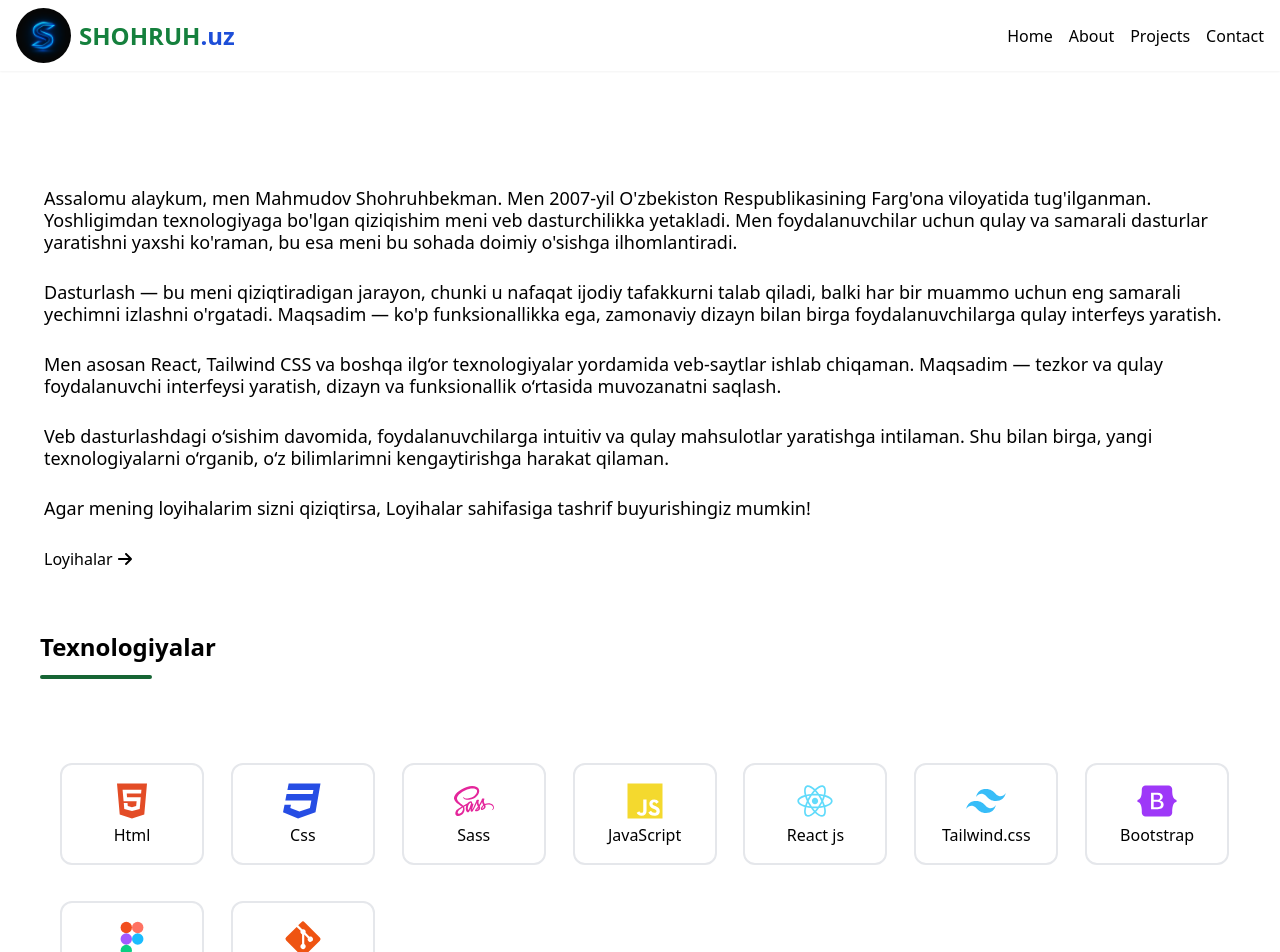
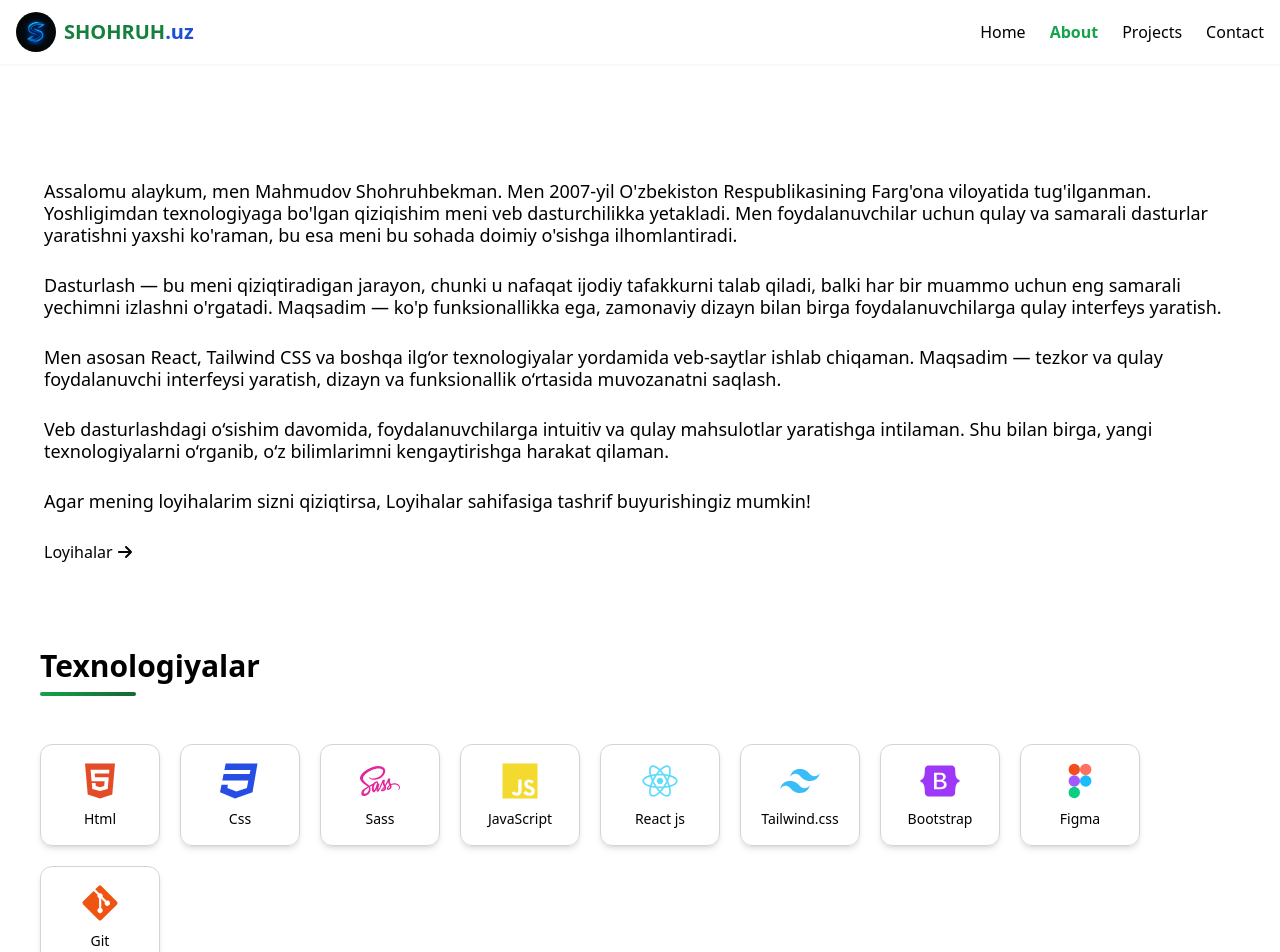
Before and after one commit to shokhruh61/shokhruh-uz, a React (Vite) app: page /about in a window 1280 px wide. Shown: the top 952 px of the page. Built offline with nearby package versions, Linux system fonts and the light colour scheme.

Commit message:
full website

```diff
--- a/package.json
+++ b/package.json
@@ -15,6 +15,7 @@
     "framer-motion": "^12.7.4",
     "i18next": "^25.0.0",
     "i18next-browser-languagedetector": "^8.0.4",
+    "lucide-react": "^0.503.0",
     "react": "^19.0.0",
     "react-dom": "^19.0.0",
     "react-i18next": "^15.4.1",
--- a/src/App.jsx
+++ b/src/App.jsx
@@ -1,4 +1,3 @@
-import React from "react";
 import { Route, Routes } from "react-router-dom";
 import Home from "./pages/Home";
 import MainLayout from "./layouts/MainLayout";
@@ -9,6 +8,8 @@ import { Bounce, ToastContainer } from "react-toastify";
 import "react-toastify/dist/ReactToastify.css";
 
 function App() {
+
+
   return (
     <div>
       <Routes>
--- a/src/components/Header.jsx
+++ b/src/components/Header.jsx
@@ -1,93 +1,91 @@
+import { useState } from "react";
 import { Link, useLocation } from "react-router-dom";
-import { useEffect, useRef } from "react";
-import Logo from "../assets/images/mylogo.png";
-import { FaBars } from "react-icons/fa6";
-import { FaHome } from "react-icons/fa";
+import { FaBars, FaTimes, FaHome } from "react-icons/fa";
 import { FcAbout } from "react-icons/fc";
 import { MdContacts } from "react-icons/md";
 import { GrProjects } from "react-icons/gr";
+import Logo from "../assets/images/mylogo.png";
 
-function Header() {
-  const dropdownRef = useRef(null);
+const navLinks = [
+  { name: "Home", to: "/", icon: <FaHome /> },
+  { name: "About", to: "/about", icon: <FcAbout /> },
+  { name: "Projects", to: "/projects", icon: <GrProjects /> },
+  { name: "Contact", to: "/contact", icon: <MdContacts /> },
+];
+
+const Header = () => {
+  const [menuOpen, setMenuOpen] = useState(false);
   const location = useLocation();
 
-  useEffect(() => {
-    const dropdown = dropdownRef.current;
-    if (dropdown) {
-      const details = dropdown.querySelector("ul");
-      if (details) {
-        dropdown.removeAttribute("open");
-      }
-    }
-  }, [location.pathname]);
+  const toggleMenu = () => setMenuOpen(!menuOpen);
+  const closeMenu = () => setMenuOpen(false);
 
   return (
-    <div>
-      <div className="bg-base-100">
-        <header className="container mx-auto flex w-full items-center justify-between bg-base-100 px-4 py-2 shadow-sm">
-          <div className="">
-            <Link to="/" className="flex items-center gap-2">
+    <header className="sticky top-0 z-50 bg-base-100 shadow-sm">
+      <div className="container mx-auto flex items-center justify-between px-4 py-3">
+        {/* Logo */}
+        <Link to="/" className="flex items-center gap-2" onClick={closeMenu}>
           <img
-                className="h-[55px] w-[55px] transform rounded-full hover:scale-100"
             src={Logo}
-                alt="my logo png"
+            alt="logo"
+            className="h-10 w-10 rounded-full transition hover:scale-105"
           />
-              <div>
-                <p className="flex text-2xl font-bold text-green-700 duration-300 hover:text-green-300">
-                  SH
-                  <span className="hidden md:block">OHRUH</span>
+          <p className="text-xl font-bold text-green-700">
+            SH<span className="hidden md:inline">OHRUH</span>
             <span className="text-blue-700">.uz</span>
           </p>
-              </div>
         </Link>
+
+        {/* Desktop Nav */}
+        <nav className="hidden gap-6 md:flex">
+          {navLinks.map((link) => (
+            <Link
+              key={link.to}
+              to={link.to}
+              className={`transition hover:text-green-500 ${
+                location.pathname === link.to ? "font-bold text-green-600" : ""
+              }`}
+            >
+              {link.name}
+            </Link>
+          ))}
+        </nav>
+
+        {/* Hamburger */}
+        <button
+          className="text-2xl text-green-700 md:hidden"
+          onClick={toggleMenu}
+        >
+          {menuOpen ? <FaTimes /> : <FaBars />}
+        </button>
       </div>
 
-          <div className="">
-            <nav className="hidden md:block">
-              <ul className="flex items-center gap-4 sm:flex">
-                <li>
-                  <Link to="/">Home</Link>
-                </li>
-                <li>
-                  <Link to="/about">About</Link>
-                </li>
-                <li>
-                  <Link to="/projects">Projects</Link>
-                </li>
-                <li>
-                  <Link to="/contact">Contact</Link>
-                </li>
-              </ul>
-            </nav>
-          </div>
-        </header>
-      </div>
-      <div className="fixed bottom-0 left-0 z-50 w-full bg-base-300 p-4 md:hidden md:p-3 lg:p-2">
-        <ul className="flex items-center justify-between">
-          <li>
-            <Link to="/">
-              <FaHome className="h-5 w-5" />
+      {/* Mobile Menu */}
+      {/* Mobile Menu - Fixed Overlay style */}
+      {menuOpen && (
+        <div className="fixed left-0 right-0 top-[60px] z-40 bg-base-100 shadow-md md:hidden">
+          <ul className="flex flex-col gap-4 px-4 py-4">
+            {navLinks.map((link) => (
+              <li key={link.to}>
+                <Link
+                  to={link.to}
+                  onClick={closeMenu}
+                  className={`flex items-center gap-2 text-lg transition hover:text-green-500 ${
+                    location.pathname === link.to
+                      ? "font-semibold text-green-600"
+                      : ""
+                  }`}
+                >
+                  {link.icon}
+                  {link.name}
                 </Link>
               </li>
-          <li>
-            <Link to="/about">
-              <FcAbout className="h-5 w-5" />
-            </Link>
-          </li>
-          <li>
-            <Link to="/contact">
-              <MdContacts className="h-5 w-5" />
-            </Link>
-          </li>
-          <li>
-            <Link to="/projects">
-              <GrProjects className="h-5 w-5" />
-            </Link>
-          </li>
+            ))}
           </ul>
         </div>
-    </div>
+      )}
+    </header>
   );
-}
+};
 
 export default Header;
--- a/src/components/ProjectCard.jsx
+++ b/src/components/ProjectCard.jsx
@@ -1,39 +1,41 @@
 import React from "react";
-import { FaGithub } from "react-icons/fa";
+import { FaGithub, FaFilePdf } from "react-icons/fa";
 import { PiBrowsersThin } from "react-icons/pi";
-import { FaFilePdf } from "react-icons/fa";
+import FadeInUp from "./FadeInUp";
 
-import FadeInUp from "./FadeInUp";
 function ProjectCard({ image, title, stack, githubUrl, liveUrl }) {
   return (
-    <div>
     <FadeInUp delay={0.1}>
-        <div className="w-96 overflow-hidden rounded-xl bg-[#0f172a] px-7 py-5 text-white shadow-md duration-300 hover:rounded sm:px-0 sm:py-0 md:p-2">
-          <FadeInUp delay={0.1}>
-            <div className="relative h-48 bg-[#1e293b]">
+      <div className="w-full max-w-sm overflow-hidden rounded-2xl bg-[#0f172a] shadow-lg transition-transform duration-300 hover:scale-[1.02] sm:w-[90%] md:w-96 p-3 sm:p-4">
+        {/* Image Section */}
+        <FadeInUp delay={0.2}>
+          <div className="relative h-48 sm:h-52 md:h-56 lg:h-60">
             <img
               src={image}
               alt={title}
-                className="h-full w-full rounded-lg object-cover"
+              className="h-full w-full rounded-t-2xl object-cover"
             />
-              <div className="absolute bottom-2 left-2 rounded bg-black/30 px-2 py-1 text-sm font-semibold text-white">
+            <div className="absolute bottom-2 left-2 rounded bg-black/40 px-3 py-1 text-sm font-semibold text-white">
               {title}
             </div>
           </div>
         </FadeInUp>
-          <div className="bg-[#0f172a] p-4">
+
+        {/* Info Section */}
+        <div className="p-5">
           <FadeInUp delay={0.3}>
-              <h3 className="text-lg font-bold">{title}</h3>
+            <h3 className="text-xl font-bold text-white">{title}</h3>
             <p className="mt-1 text-sm text-gray-400">{stack}</p>
           </FadeInUp>
 
-            <div className="mt-3 flex items-center gap-4">
+          {/* Links */}
+          <div className="mt-4 flex flex-wrap gap-4">
             <FadeInUp delay={0.4}>
               <a
                 href={githubUrl}
                 target="_blank"
                 rel="noopener noreferrer"
-                  className="flex items-center gap-1 text-blue-400 transition hover:text-blue-600"
+                className="flex items-center gap-1 text-blue-400 hover:text-blue-600"
               >
                 <FaGithub />
                 <span className="text-sm">GitHub</span>
@@ -44,28 +46,26 @@ function ProjectCard({ image, title, stack, githubUrl, liveUrl }) {
                 href={liveUrl}
                 target="_blank"
                 rel="noopener noreferrer"
-                  className="flex items-center gap-1 text-blue-400 transition hover:text-blue-600"
+                className="flex items-center gap-1 text-blue-400 hover:text-blue-600"
               >
                 <PiBrowsersThin />
-                  <span className="text-sm">WebSite</span>
+                <span className="text-sm">Website</span>
               </a>
             </FadeInUp>
-              <FadeInUp delay={0.9}>
+            <FadeInUp delay={0.6}>
               <a
                 href="/src/assets/pdf/Shoxruhbek-Mahmudov-Resume.pdf"
                 download
-                  aria-label="Download Shohruhbek Mahmudov's resume"
-                  className="flex items-center gap-1 text-blue-400 transition hover:text-blue-600"
+                className="flex items-center gap-1 text-blue-400 hover:text-blue-600"
               >
                 <FaFilePdf />
-                  Rezyume
+                <span className="text-sm">Rezyume</span>
               </a>
             </FadeInUp>
           </div>
         </div>
       </div>
     </FadeInUp>
-    </div>
   );
 }
 
--- a/src/components/WebTechIcons.jsx
+++ b/src/components/WebTechIcons.jsx
@@ -11,117 +11,84 @@ import {
 import { RiReactjsFill, RiTailwindCssFill } from "react-icons/ri";
 
 function WebTechIcons() {
+  const icons = [
+    {
+      title: "HTML",
+      icon: <FaHtml5 className="h-10 w-10 text-[#e34c26]" />,
+      label: "Html",
+    },
+    {
+      title: "CSS",
+      icon: <FaCss3 className="h-10 w-10 text-[#264de4]" />,
+      label: "Css",
+    },
+    {
+      title: "SCSS",
+      icon: <FaSass className="h-10 w-10 text-[#e4269b]" />,
+      label: "Sass",
+    },
+    {
+      title: "JavaScript",
+      icon: <FaJs className="h-10 w-10 text-[#f4d92e]" />,
+      label: "JavaScript",
+    },
+    {
+      title: "React",
+      icon: <RiReactjsFill className="h-10 w-10 text-[#61DBFB]" />,
+      label: "React js",
+    },
+    {
+      title: "Tailwind CSS",
+      icon: <RiTailwindCssFill className="h-10 w-10 text-[#38BDF8]" />,
+      label: "Tailwind.css",
+    },
+    {
+      title: "Bootstrap",
+      icon: <FaBootstrap className="h-10 w-10 text-[#9e38f8]" />,
+      label: "Bootstrap",
+    },
+    {
+      title: "Figma",
+      icon: (
+        <svg viewBox="0 0 100 140" className="h-10 w-10">
+          <circle cx="30" cy="30" r="20" fill="#F24E1E" />
+          <circle cx="70" cy="30" r="20" fill="#FF7262" />
+          <circle cx="30" cy="70" r="20" fill="#A259FF" />
+          <circle cx="70" cy="70" r="20" fill="#1ABCFE" />
+          <circle cx="30" cy="110" r="20" fill="#0ACF83" />
+        </svg>
+      ),
+      label: "Figma",
+    },
+    {
+      title: "Git",
+      icon: <FaGitAlt className="h-10 w-10 text-[#ef5412]" />,
+      label: "Git",
+    },
+  ];
+
   return (
-    <div>
-      <div>
-        <FadeInUp delay={1}>
-          <h2 className="mt-14 text-center text-2xl font-extrabold md:text-left">
-            Texnologiyalar
-          </h2>
-          <div className="mt-3 hidden w-28 rounded-md border-2 border-green-800 text-center text-2xl font-bold md:block"></div>
-        </FadeInUp>
+    <div className="mt-20">
+      <FadeInUp delay={0.5}>
+        <h2 className="text-center text-3xl font-extrabold md:text-left">
+          Texnologiyalar
+        </h2>
+        <div className="mx-auto mt-2 hidden h-1 w-24 rounded-full bg-gradient-to-r from-green-600 to-green-800 md:mx-0 md:block" />
+      </FadeInUp>
 
-        <ul className="mb-16 mt-16 grid grid-cols-2 gap-9 p-5 sm:grid-cols-4 md:grid-cols-5 md:justify-start lg:grid-cols-6 xl:grid-cols-7">
-          <FadeInUp delay={0.3}>
-            <li
-              title="HTML"
-              aria-label="HTML"
-              className="flex w-36 flex-col items-center gap-0.5 rounded-xl border-2 p-4 text-center"
+      <div className="mb-10 mt-12 flex flex-wrap justify-center gap-5 md:justify-start">
+        {icons.map(({ title, icon, label }, index) => (
+          <FadeInUp delay={0.3 + index * 0.1} key={title}>
+            <div
+              title={title}
+              aria-label={title}
+              className="flex min-w-[120px] max-w-[140px] flex-col items-center gap-2 rounded-xl border border-gray-300 p-4 text-center shadow-md transition duration-300 hover:scale-105 dark:border-gray-600"
             >
-              <FaHtml5 className="mx-auto h-10 w-10 text-2xl text-[#e34c26] duration-300" />
-              Html
-            </li>
+              <div className="h-10 w-10">{icon}</div>
+              <span className="text-sm font-medium">{label}</span>
+            </div>
           </FadeInUp>
-          <FadeInUp delay={0.4}>
-            <li
-              title="CSS"
-              aria-label="CSS"
-              className="flex w-36 flex-col items-center gap-0.5 rounded-xl border-2 p-4 text-center"
-            >
-              <FaCss3 className="mx-auto h-10 w-10 text-2xl text-[#264de4] duration-300" />
-              Css
-            </li>
-          </FadeInUp>
-          <FadeInUp delay={0.4}>
-            <li
-              title="SCSS"
-              aria-label="SCSS"
-              className="flex w-36 flex-col items-center gap-0.5 rounded-xl border-2 p-4 text-center"
-            >
-              <FaSass className="mx-auto h-10 w-10 text-2xl text-[#e4269b] duration-300" />
-              Sass
-            </li>
-          </FadeInUp>
-          <FadeInUp delay={0.5}>
-            <li
-              title="JavaScript"
-              aria-label="JavaScript"
-              className="flex w-36 flex-col items-center gap-0.5 rounded-xl border-2 p-4 text-center"
-            >
-              <FaJs className="mx-auto h-10 w-10 text-2xl text-[#f4d92e] duration-300" />
-              JavaScript
-            </li>
-          </FadeInUp>
-          <FadeInUp delay={0.6}>
-            <li
-              title="React"
-              aria-label="React"
-              className="flex w-36 flex-col items-center gap-0.5 rounded-xl border-2 p-4 text-center"
-            >
-              <RiReactjsFill className="mx-auto h-10 w-10 text-2xl text-[#61DBFB] duration-300" />
-              React js
-            </li>
-          </FadeInUp>
-          <FadeInUp delay={0.7}>
-            <li
-              title="Tailwind CSS"
-              aria-label="Tailwind CSS"
-              className="flex w-36 flex-col items-center gap-0.5 rounded-xl border-2 p-4 text-center"
-            >
-              <RiTailwindCssFill className="mx-auto h-10 w-10 text-2xl text-[#38BDF8] duration-300" />
-              Tailwind.css
-            </li>
-          </FadeInUp>
-          <FadeInUp delay={0.7}>
-            <li
-              title="Botstrap"
-              aria-label="Botstrap"
-              className="flex w-36 flex-col items-center gap-0.5 rounded-xl border-2 p-4 text-center"
-            >
-              <FaBootstrap className="mx-auto h-10 w-10 text-2xl text-[#9e38f8] duration-300" />
-              Bootstrap
-            </li>
-          </FadeInUp>
-          <FadeInUp delay={0.8}>
-            <li
-              title="Figma"
-              aria-label="Figma"
-              className="flex w-36 flex-col items-center gap-0.5 rounded-xl border-2 p-4 text-center"
-            >
-              <svg
-                viewBox="0 0 100 140"
-                className="mx-auto h-10 w-10 text-2xl text-[#F24E1E] duration-300"
-              >
-                <circle cx="30" cy="30" r="20" fill="#F24E1E" />
-                <circle cx="70" cy="30" r="20" fill="#FF7262" />
-                <circle cx="30" cy="70" r="20" fill="#A259FF" />
-                <circle cx="70" cy="70" r="20" fill="#1ABCFE" />
-                <circle cx="30" cy="110" r="20" fill="#0ACF83" />
-              </svg>
-              Figma
-            </li>
-          </FadeInUp>
-          <FadeInUp delay={0.8}>
-            <li
-              title="Git"
-              aria-label="Git"
-              className="flex w-36 flex-col items-center gap-0.5 rounded-xl border-2 p-4 text-center"
-            >
-              <FaGitAlt className="mx-auto h-10 w-10 text-2xl text-[#ef5412] duration-300" />
-              Git
-            </li>
-          </FadeInUp>
-        </ul>
+        ))}
       </div>
     </div>
   );
--- a/src/pages/Contact.jsx
+++ b/src/pages/Contact.jsx
@@ -12,29 +12,29 @@ function Contact() {
 
     emailjs
       .sendForm(
-        "service_ygaykgo", // EmailJS dan olgan service ID
-        "template_punbob7", // EmailJS dan olgan template ID
+        "service_ygaykgo", // EmailJS service ID
+        "template_punbob7", // EmailJS template ID
         formRef.current,
-        "Fz4FSjAzpU5Rnugvm", // EmailJS dan olgan public key
+        "Fz4FSjAzpU5Rnugvm", // EmailJS public key
       )
       .then(
         (result) => {
           toast.success("Xabaringiz muvaffaqiyatli yuborildi!", result, {
             position: toast.POSITION.TOP_RIGHT,
           });
-          formRef.current.reset(); // Formani tozalash
+          formRef.current.reset();
         },
         (error) => {
           toast.error("Xabar yuborishda xatolik yuz berdi!", error, {
             position: toast.POSITION.TOP_RIGHT,
           });
-          formRef.current.reset(); // Formani tozalash
+          formRef.current.reset();
         },
       );
   };
 
   return (
-    <section className="min-h-screen bg-base-200 px-4 py-16 sm:px-10">
+    <section className="min-h-screen bg-base-200 px-6 py-16 sm:px-10">
       <div className="mx-auto max-w-4xl">
         <FadeInUp delay={0.1}>
           <h2 className="mb-6 text-center text-3xl font-bold text-primary sm:text-4xl">
@@ -49,6 +49,7 @@ function Contact() {
         </FadeInUp>
 
         <div className="grid grid-cols-1 gap-10 sm:grid-cols-2">
+          {/* Contact Details */}
           <div className="space-y-6">
             <FadeInUp delay={0.3}>
               <div className="flex items-center gap-4 text-lg">
@@ -70,9 +71,12 @@ function Contact() {
             </FadeInUp>
           </div>
 
-          {/* Form */}
-
-          <form className="space-y-6" ref={formRef} onSubmit={sendEmail}>
+          {/* Contact Form */}
+          <form
+            className="space-y-6 sm:col-span-1"
+            ref={formRef}
+            onSubmit={sendEmail}
+          >
             <FadeInUp delay={0.3}>
               <div>
                 <label className="mb-2 block text-sm font-medium text-gray-700">
```
Also changed, not shown: src/pages/Home.jsx (+33 -44 lines), src/assets/images/gmail-icon.svg (added), 1 other file (tests, documents, lock files or other folders). Lines whose indentation alone changed are shown as unchanged.
